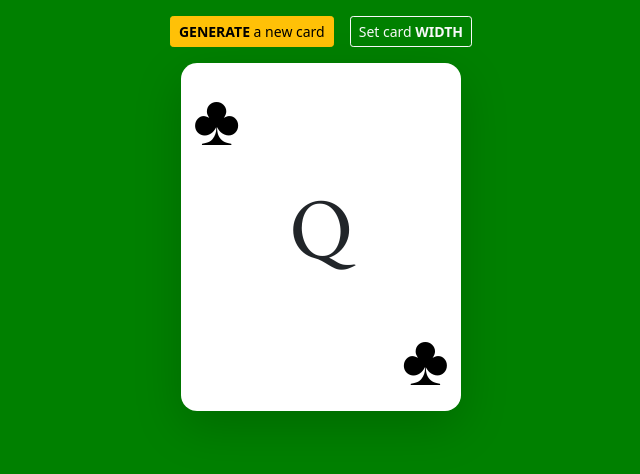
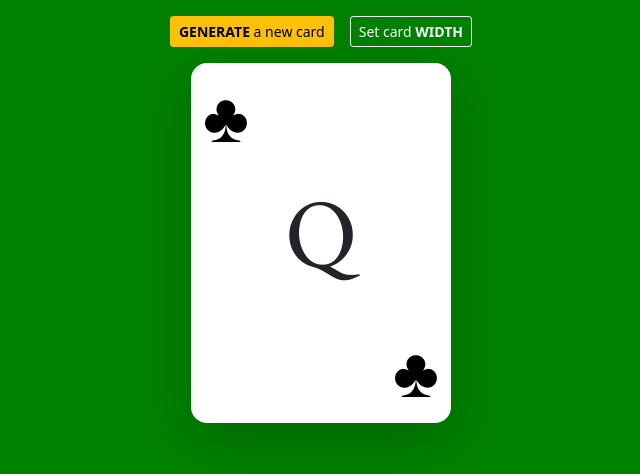
Before and after one commit to m4n50n/random_card_generator, a plain HTML site: page index.html in a window 1280 px wide. Shown: the whole page, without its empty margins (319-959 px from the left). Drawn offline with Linux system fonts and the light colour scheme.

Commit message:
fix: css revision

```diff
--- a/assets/css/styles.css
+++ b/assets/css/styles.css
@@ -9,13 +9,13 @@
 }
 
 body {
-    min-width: 100vh;
+    min-height: 100vh;
     background: green;
 }
 
 .main-card {
     border-radius: 1rem;
-    width: 280px;
+    width: 260px;
     min-width: 150px;
     height: auto;
 }
@@ -23,12 +23,12 @@ body {
 /* - CARD BODY - */
 .main-number {
     font-family: "Amiri", serif;
-    font-size: 11vh;
+    font-size: 100px;
 }
 
 /* -- CARD ICONS -- */
-.main-icon {
-    font-size: 9vh;
+.main-icon span {
+    font-size: 70px;
 }
 
 .heart, .diamond {
```
